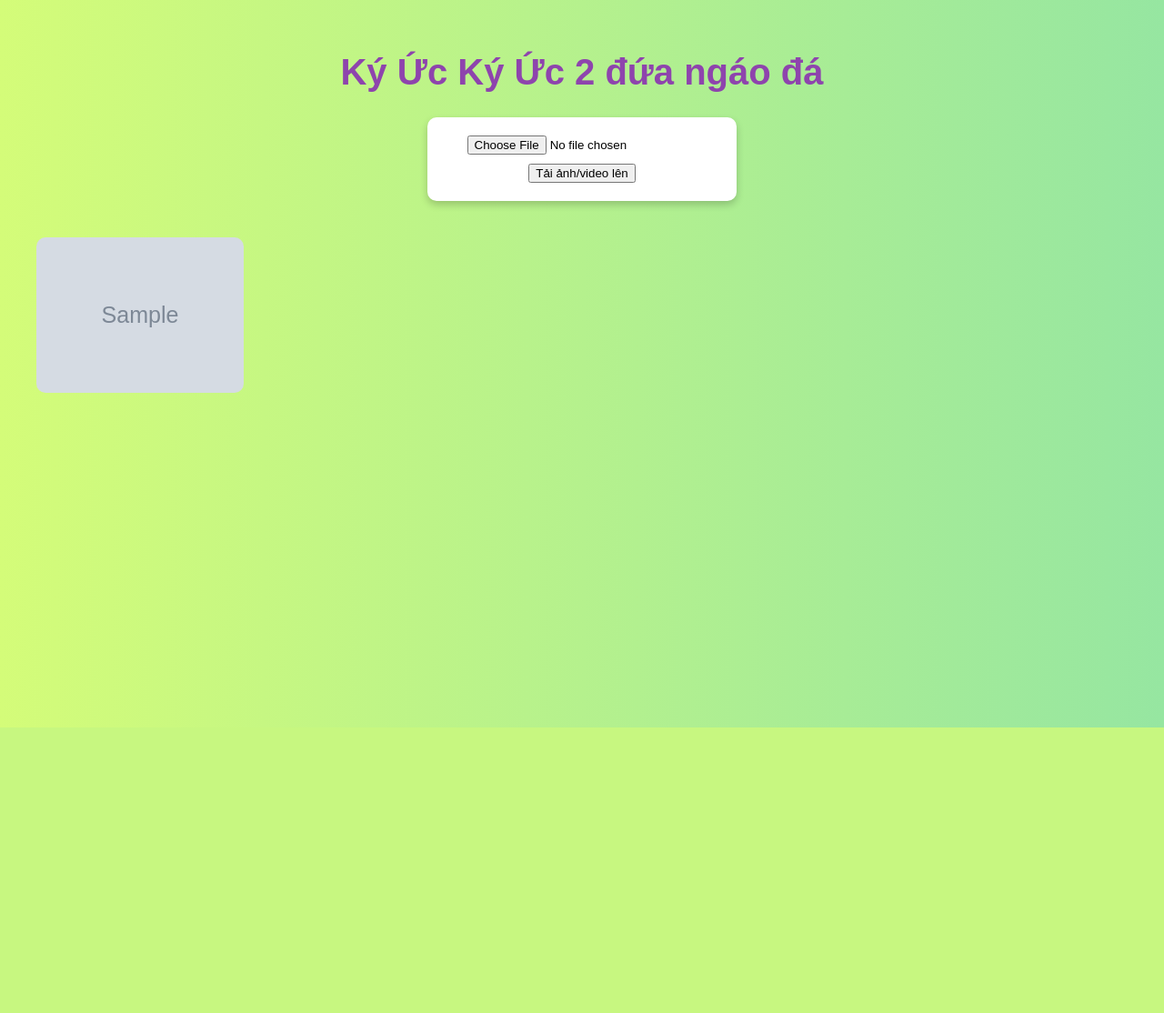
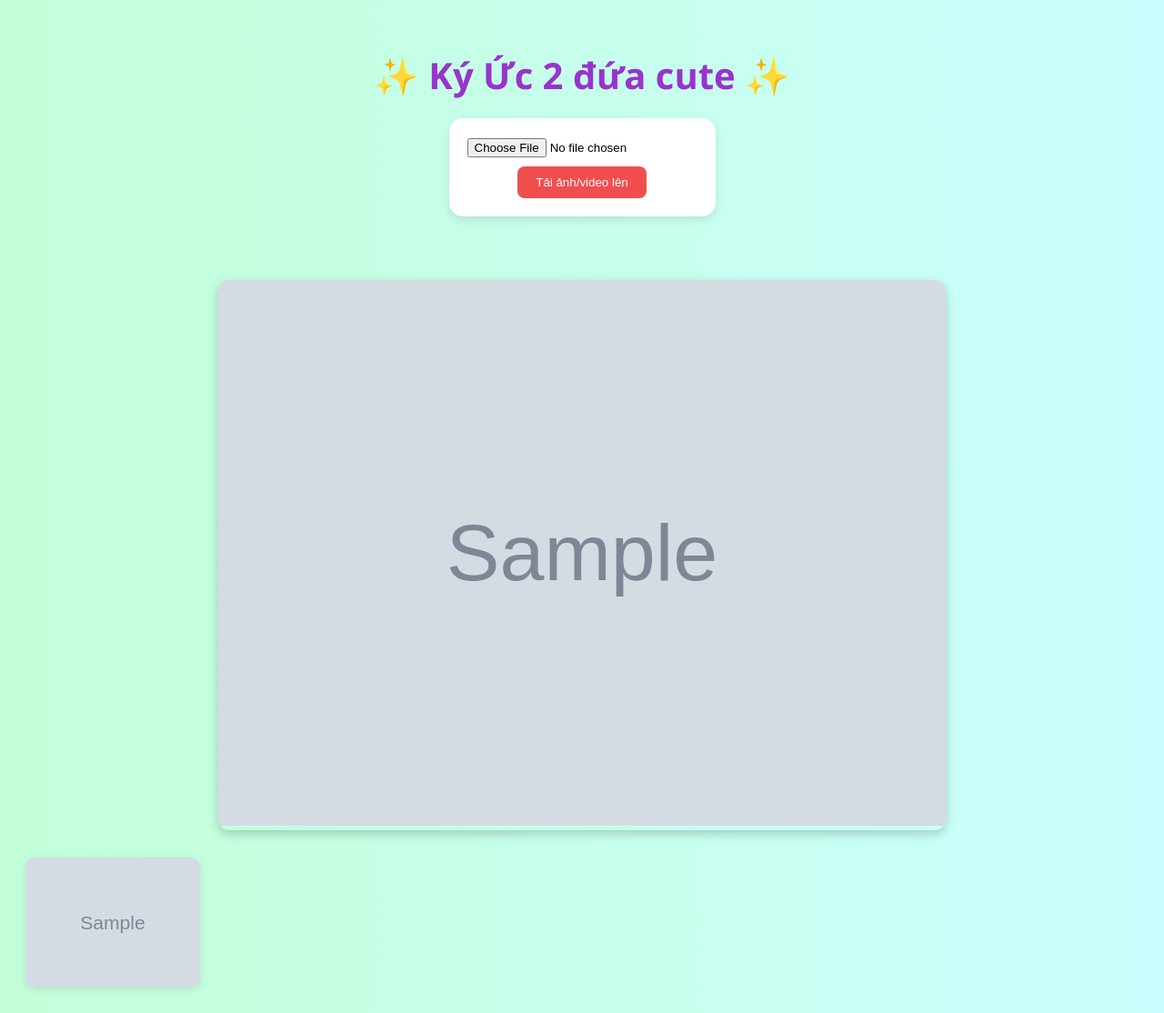
Before and after one commit to anhtiendzc/ki-uc-2-dua, a Flask app: template kiucchungminh/templates/index.html in a window 1280 px wide. Shown: the whole page at 91% size. Before the commit the page ends 800 px from the top, so only its background shows below. Run offline with Flask 3, Linux system fonts and the light colour scheme; the template is opened without the code that fills it: most values are stand-ins (such as "Sample title", 1, 10 or a date in 2020); grey boxes marked "Sample" are stand-in pictures.

Commit message:
Update index.html

```diff
--- a/kiucchungminh/templates/index.html
+++ b/kiucchungminh/templates/index.html
@@ -1,125 +1,122 @@
-
 <!DOCTYPE html>
 <html lang="vi">
 <head>
     <meta charset="UTF-8">
-  <title>Ký Ức 2 đứa ngáo đá</title>
-  <link rel="stylesheet" href="{{ url_for('static', filename='css/style.css') }}">
+    <title>✨ Ký Ức 2 đứa cute ✨</title>
+    <link rel="stylesheet" href="https://cdn.jsdelivr.net/npm/swiper@10/swiper-bundle.min.css" />
     <style>
         body {
-      font-family: Arial, sans-serif;
-      background: linear-gradient(to right, #d4fc79, #96e6a1);
+            font-family: 'Segoe UI', sans-serif;
+            background: linear-gradient(to right, #c2ffd8, #caffff);
             text-align: center;
-      margin: 0;
-      padding: 0;
+            padding: 20px;
         }
         h1 {
-      color: #8e44ad;
-      padding-top: 30px;
+            color: #9933cc;
+            font-size: 40px;
+            margin-bottom: 20px;
         }
-    .upload-form {
-      margin: 20px auto;
+        .upload-box {
+            background: white;
             padding: 20px;
-      background: white;
-      border-radius: 10px;
-      width: 300px;
-      box-shadow: 0 4px 8px rgba(0,0,0,0.2);
+            border-radius: 15px;
+            display: inline-block;
+            box-shadow: 0 4px 10px rgba(0,0,0,0.1);
+            margin-bottom: 30px;
         }
-    .upload-form input[type="file"] {
-      margin-bottom: 10px;
+        button {
+            background-color: #f04e4e;
+            color: white;
+            border: none;
+            padding: 10px 20px;
+            margin-top: 10px;
+            border-radius: 8px;
+            cursor: pointer;
         }
         .gallery {
             display: grid;
-      grid-template-columns: repeat(auto-fill, minmax(200px, 1fr));
+            grid-template-columns: repeat(auto-fill, minmax(180px, 1fr));
             gap: 15px;
-      padding: 20px;
-      max-width: 1200px;
+            margin-top: 30px;
+        }
+        .gallery img {
+            width: 100%;
+            border-radius: 10px;
+            box-shadow: 0 2px 8px rgba(0,0,0,0.1);
+            transition: transform 0.3s;
+        }
+        .gallery img:hover {
+            transform: scale(1.05);
+        }
+        .highlight {
+            border: 3px solid gold;
+        }
+        .swiper {
+            width: 90%;
+            max-width: 800px;
             margin: auto;
+            border-radius: 12px;
+            overflow: hidden;
+            margin-top: 40px;
+            box-shadow: 0 4px 12px rgba(0,0,0,0.2);
         }
-    .gallery img, .gallery video {
+        .swiper-slide img {
             width: 100%;
             height: auto;
-      cursor: pointer;
-      border-radius: 10px;
-      transition: transform 0.3s;
-    }
-    .gallery img:hover, .gallery video:hover {
-      transform: scale(1.05);
-    }
-
-    /* Modal */
-    .modal {
-      display: none;
-      position: fixed;
-      z-index: 100;
-      left: 0; top: 0;
-      width: 100%; height: 100%;
-      background-color: rgba(0,0,0,0.9);
-      justify-content: center;
-      align-items: center;
-    }
-    .modal-content {
-      max-width: 90%;
-      max-height: 90%;
-    }
-    .modal video, .modal img {
-      width: 100%;
-      height: auto;
-    }
-    .close {
-      position: absolute;
-      top: 20px;
-      right: 30px;
-      font-size: 40px;
-      color: white;
-      cursor: pointer;
         }
     </style>
 </head>
 <body>
-  <h1>Ký Ức Ký Ức 2 đứa ngáo đá</h1>
-
-  <div class="upload-form">
+    <h1>✨ Ký Ức 2 đứa cute ✨</h1>
+    <div class="upload-box">
         <form method="POST" enctype="multipart/form-data">
-      <input type="file" name="file" required><br>
+            <input type="file" name="file">
+            <br>
             <button type="submit">Tải ảnh/video lên</button>
         </form>
     </div>
 
+    {% if files %}
+    <!-- Slider -->
+    <div class="swiper">
+        <div class="swiper-wrapper">
+            {% for file in files %}
+            <div class="swiper-slide">
+                <img src="{{ url_for('static', filename='uploads/' ~ file) }}" alt="Slide">
+            </div>
+            {% endfor %}
+        </div>
+        <!-- Add Pagination -->
+        <div class="swiper-pagination"></div>
+        <!-- Add Navigation -->
+        <div class="swiper-button-next"></div>
+        <div class="swiper-button-prev"></div>
+    </div>
+    {% endif %}
+
     <div class="gallery">
         {% for file in files %}
-      {% if file.endswith('.jpg') or file.endswith('.png') or file.endswith('.jpeg') %}
-        <img src="{{ url_for('static', filename='uploads/' ~ file) }}" onclick="openModal(this.src, 'image')">
-      {% elif file.endswith('.mp4') %}
-        <video src="{{ url_for('static', filename='uploads/' ~ file) }}" controls muted onclick="openModal(this.src, 'video')"></video>
-      {% endif %}
+            <img src="{{ url_for('static', filename='uploads/' ~ file) }}"
+                 class="{% if file == uploaded_file %}highlight{% endif %}">
         {% endfor %}
     </div>
 
-  <!-- Modal để hiển thị ảnh/video lớn -->
-  <div class="modal" id="myModal" onclick="closeModal()">
-    <span class="close">&times;</span>
-    <div class="modal-content" id="modalContent"></div>
-  </div>
-
+    <script src="https://cdn.jsdelivr.net/npm/swiper@10/swiper-bundle.min.js"></script>
     <script>
-    function openModal(src, type) {
-      const modal = document.getElementById("myModal");
-      const content = document.getElementById("modalContent");
-      if (type === 'image') {
-        content.innerHTML = `<img src="${src}" alt="Image">`;
-      } else if (type === 'video') {
-        content.innerHTML = `<video src="${src}" controls autoplay></video>`;
-      }
-      modal.style.display = "flex";
-    }
-
-    function closeModal() {
-      const modal = document.getElementById("myModal");
-      const content = document.getElementById("modalContent");
-      modal.style.display = "none";
-      content.innerHTML = "";
-    }
+        const swiper = new Swiper('.swiper', {
+            loop: true,
+            pagination: {
+                el: '.swiper-pagination',
+            },
+            navigation: {
+                nextEl: '.swiper-button-next',
+                prevEl: '.swiper-button-prev',
+            },
+            autoplay: {
+                delay: 3000,
+                disableOnInteraction: false,
+            },
+        });
     </script>
 </body>
 </html>
```
Lines whose indentation alone changed are shown as unchanged.
